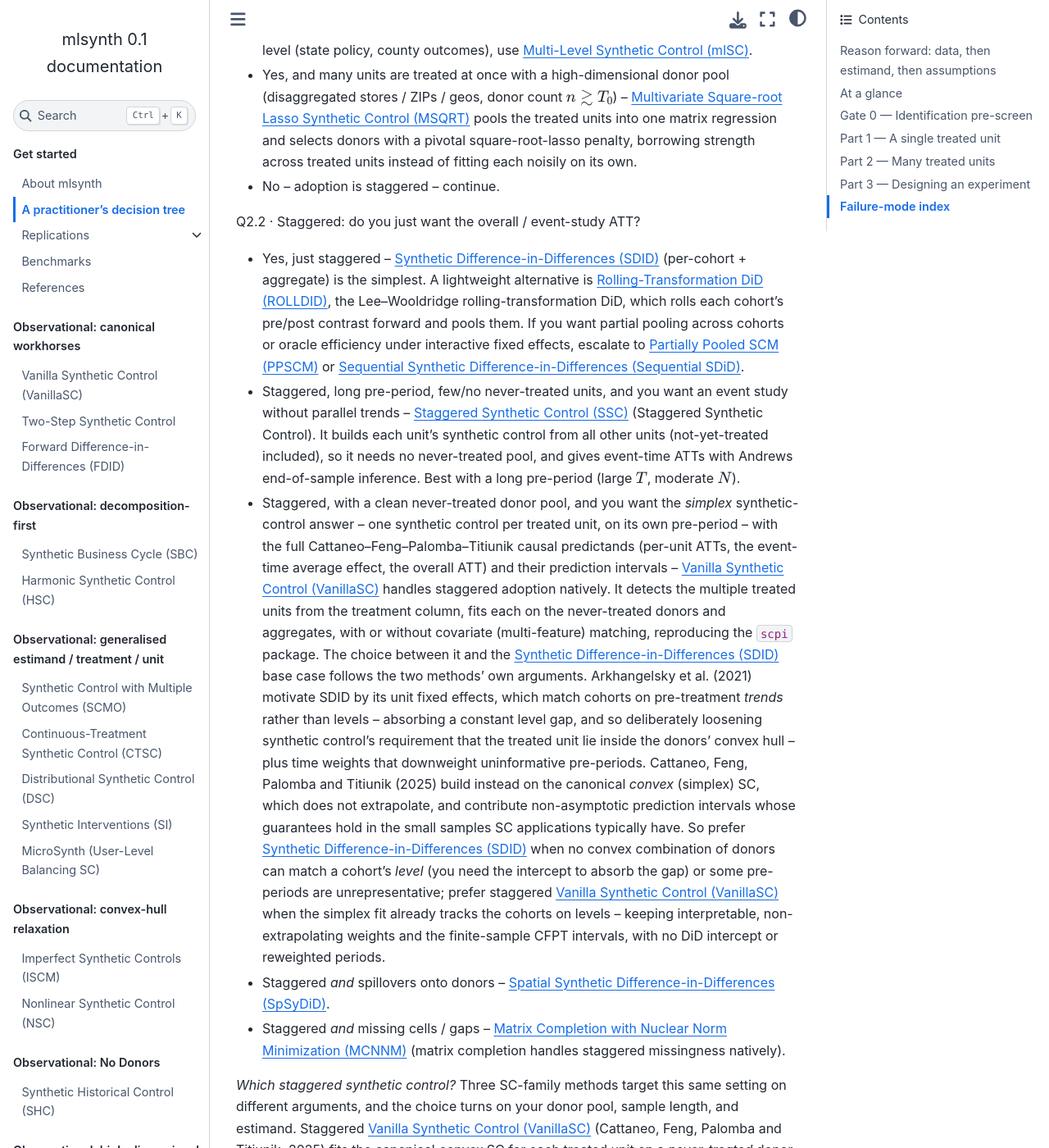
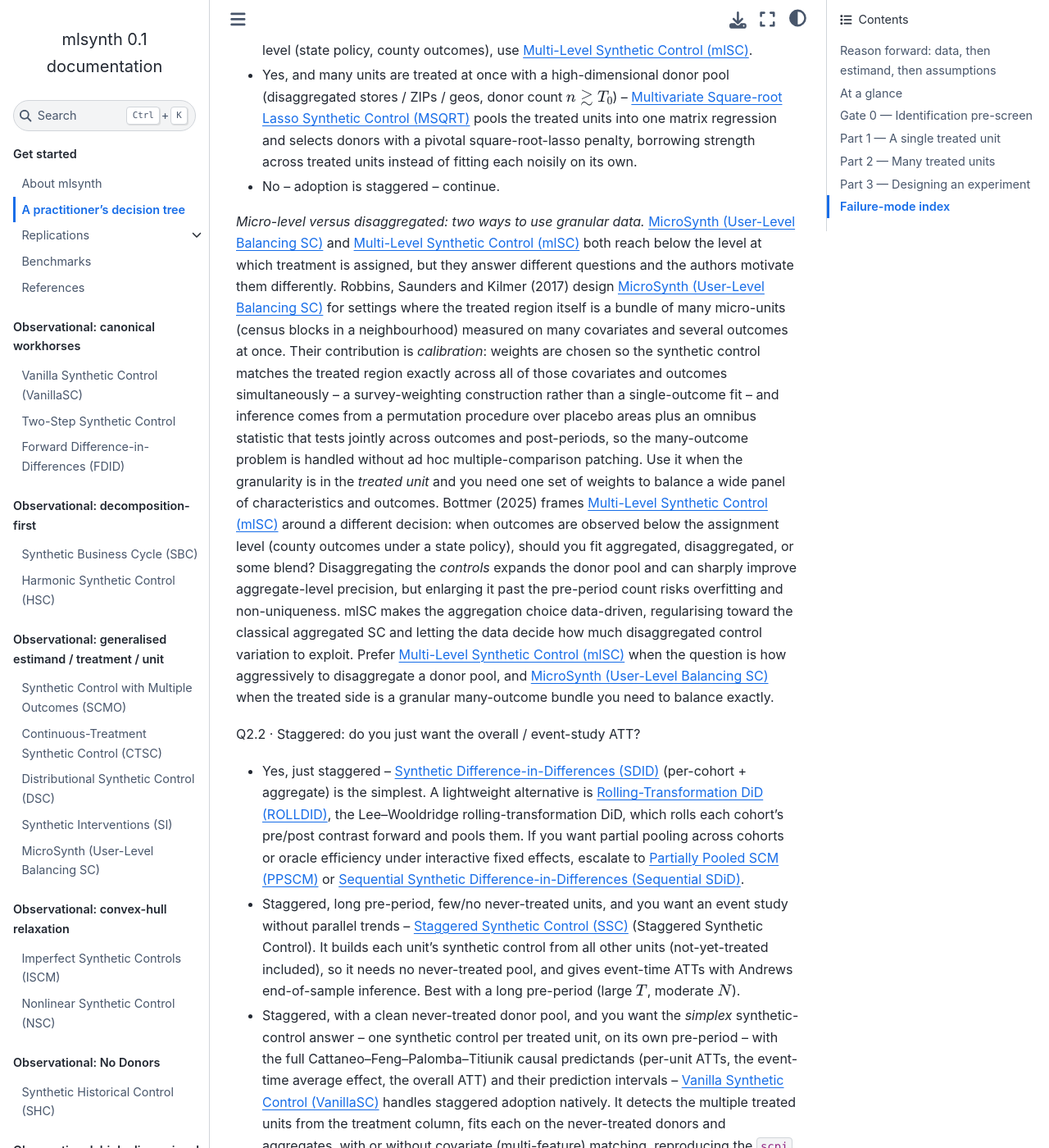
Before and after one commit to jgreathouse9/mlsynth, a Sphinx documentation site: the page built from docs/choose.rst, in a window 1280 px wide and 1400 px high, scrolled down 12920 px. Shown: the whole window at 82% size. Built offline with Sphinx 7.4.7 and the Sphinx Book theme 1.1.4, drawn with Linux system fonts in a browser that asks for light colours.

Commit message:
docs(choose): ground microsynth vs mlsc (micro-level / disaggregated data)
Add an author-grounded "which one and why" remark at Q2.1 distinguishing the two
granular-data estimators. microsynth (Robbins, Saunders, Kilmer 2017) uses
calibration to match a many-unit, many-outcome treated region exactly, with
permutation inference and an omnibus joint test across outcomes/post-periods.
mlsc (Bottmer 2025) frames the aggregation level of disaggregated data as a
data-driven regularization toward classical SC, disaggregating controls to
improve aggregate precision without overfitting.

Co-Authored-By: Claude Opus 4.8 <noreply@anthropic.com>
Claude-Session: https://claude.ai/code/session_015nRd88pbMUETcrkKY1S6Hr

```diff
--- a/docs/choose.rst
+++ b/docs/choose.rst
@@ -539,6 +539,31 @@ Q2.1 · Do all treated units adopt at the same time?
   treated units instead of fitting each noisily on its own.
 * No -- adoption is staggered -- continue.
 
+*Micro-level versus disaggregated: two ways to use granular data.* :doc:`microsynth`
+and :doc:`mlsc` both reach below the level at which treatment is assigned, but
+they answer different questions and the authors motivate them differently.
+Robbins, Saunders and Kilmer (2017) design :doc:`microsynth` for settings where
+the treated region itself is a bundle of many micro-units (census blocks in a
+neighbourhood) measured on many covariates and several outcomes at once. Their
+contribution is *calibration*: weights are chosen so the synthetic control
+matches the treated region exactly across all of those covariates and outcomes
+simultaneously -- a survey-weighting construction rather than a single-outcome
+fit -- and inference comes from a permutation procedure over placebo areas plus
+an omnibus statistic that tests jointly across outcomes and post-periods, so the
+many-outcome problem is handled without ad hoc multiple-comparison patching. Use
+it when the granularity is in the *treated unit* and you need one set of weights
+to balance a wide panel of characteristics and outcomes. Bottmer (2025) frames
+:doc:`mlsc` around a different decision: when outcomes are observed below the
+assignment level (county outcomes under a state policy), should you fit
+aggregated, disaggregated, or some blend? Disaggregating the *controls* expands
+the donor pool and can sharply improve aggregate-level precision, but enlarging
+it past the pre-period count risks overfitting and non-uniqueness. mlSC makes the
+aggregation choice data-driven, regularising toward the classical aggregated SC
+and letting the data decide how much disaggregated control variation to exploit.
+Prefer :doc:`mlsc` when the question is how aggressively to disaggregate a donor
+pool, and :doc:`microsynth` when the treated side is a granular many-outcome
+bundle you need to balance exactly.
+
 Q2.2 · Staggered: do you just want the overall / event-study ATT?
 
 * Yes, just staggered -- :doc:`sdid` (per-cohort + aggregate) is the simplest. A
```
